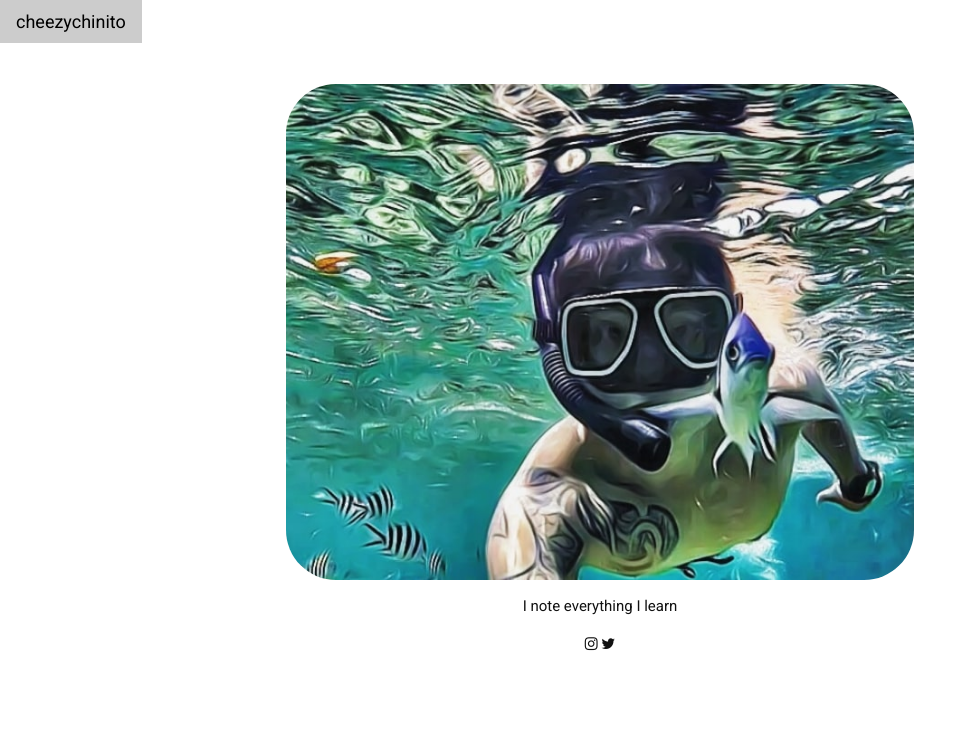
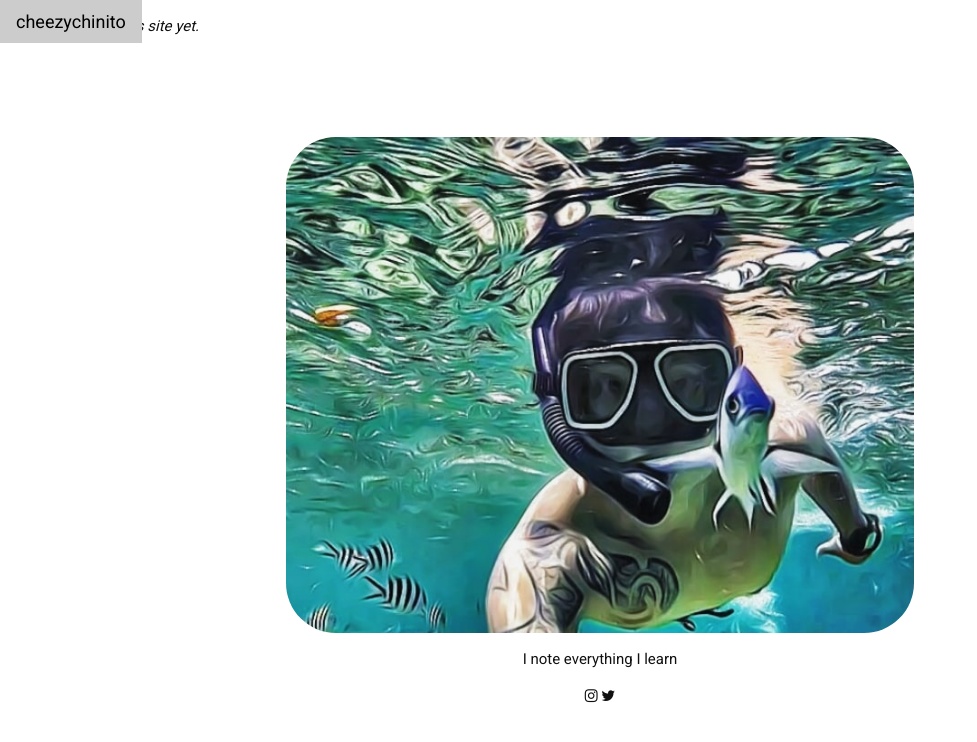
Before and after one commit to agyago/agyago.github.io, a Jekyll site: the page built from index.html, in a window 1280 px wide. Shown: the top 742 px of the page, without its empty margins (0-977 px from the left). Built offline with Jekyll 4.4.1, drawn with Linux system fonts in a browser that asks for light colours; comment, search, counter and statistics services are not loaded.

Commit message:
Update tags.html

```diff
--- a/_includes/tags.html
+++ b/_includes/tags.html
@@ -1,18 +1,18 @@
-{% assign rawtags = "" %}
-{% for post in site.posts %}
-  {% assign ttags = post.tags | join:'|' | append:'|' %}
-  {% assign rawtags = rawtags | append:ttags %}
-{% endfor %}
-{% assign rawtags = rawtags | split:'|' | sort %}
+{% assign unique_sorted_tags = site.tags | map: first | sort_natural %}
 
-{% assign site.tags = "" %}
-{% for tag in rawtags %}
-  {% if tag != "" %}
-    {% if tags == "" %}
-      {% assign tags = tag | split:'|' %}
-    {% endif %}
-    {% unless tags contains tag %}
-      {% assign tags = tags | join:'|' | append:'|' | append:tag | split:'|' %}
-    {% endunless %}
-  {% endif %}
-{% endfor %}
+{% if unique_sorted_tags.size > 0 %}
+  <div class="all-tags-list w3-padding">
+    <h4>Browse by Tag</h4>
+    <p>
+      {% for tag_name in unique_sorted_tags %}
+        <a href="{{ '/tag/' | append: tag_name | slugify | relative_url }}/"
+           class="w3-tag w3-round w3-theme-d2 w3-margin-bottom"
+           style="text-decoration: none; margin-right: 5px;">
+          {{ tag_name }}
+        </a>
+      {% endfor %}
+    </p>
+  </div>
+{% else %}
+  <p><em>No tags found on this site yet.</em></p>
+{% endif %}
```
